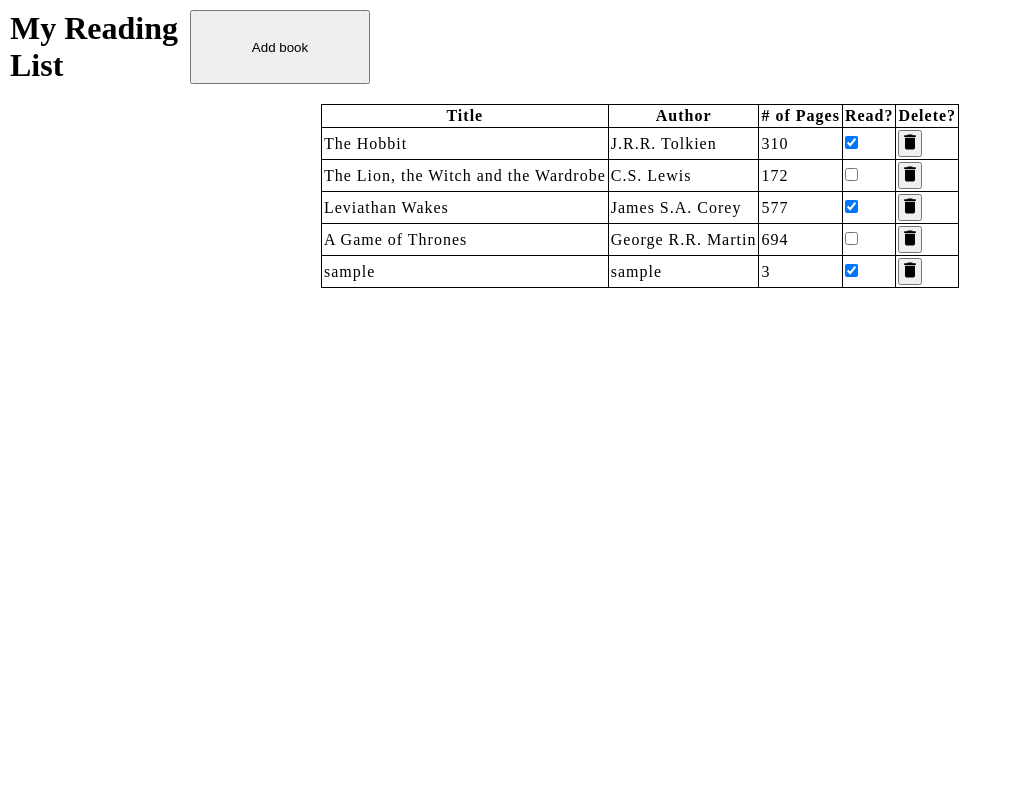
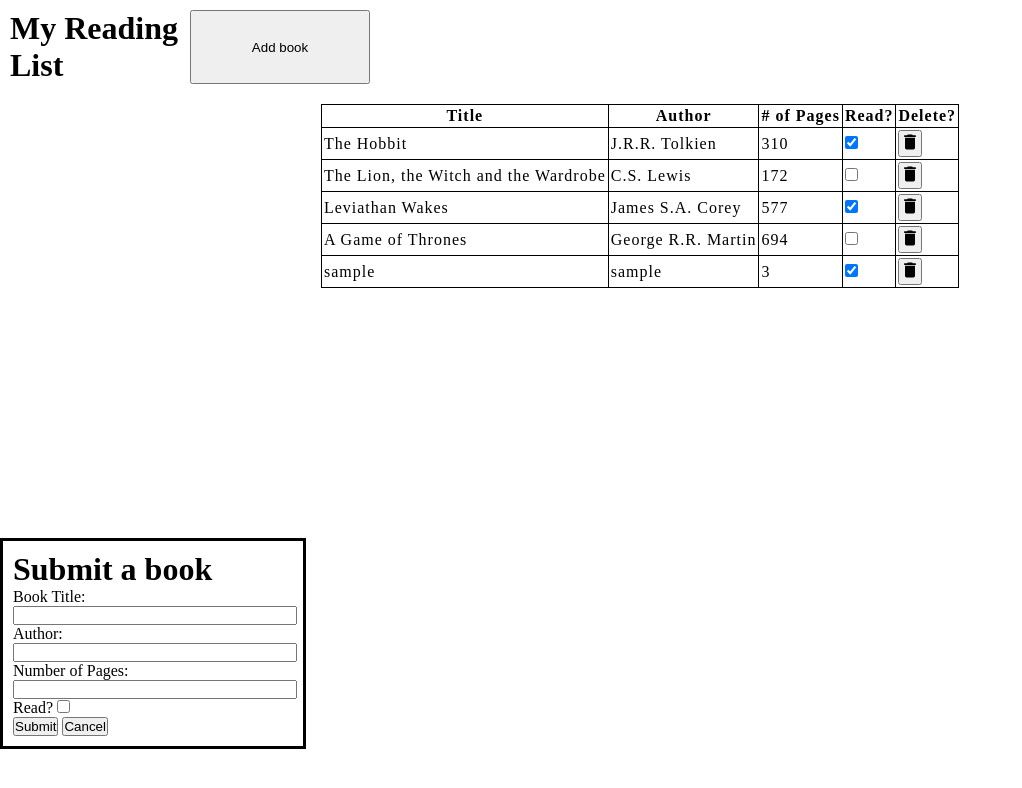
Before and after one commit to cwilso28/reading_list, a plain HTML site: page index.html in a window 1280 px wide. Shown: the whole page, without its empty margins (0-1022 px from the left). Drawn offline with Linux system fonts and the light colour scheme.

Commit message:
Reorganize form fields
The form fields are reorganized to make it more readable for the user

```diff
--- a/index.html
+++ b/index.html
@@ -27,17 +27,30 @@
   <div id="popupOverlay" class="popup-container">
     <form action="" method="get" class="form-container">
       <h1>Submit a book</h1>
+      <div class="title-container">
         <label for="book_title">Book Title:</label>
         <input type="text" id="book_title"/>
+      </div>
 
+      <div class="author-container">
         <label for="book_author">Author:</label>
         <input type="text" id="book_author"/>
+      </div>
 
+      <div class="pagecount-container">
         <label for="page_count">Number of Pages:</label>
         <input type="number" id="page_count"/>
+      </div>
 
+      <div class="readstatus-container">
         <label for="read_status">Read?</label>
         <input type="checkbox" id="read_status"/>
+      </div>
+
+      <div class="formbutton-container">
+        <button type="button" class="submitButton">Submit</button>
+        <button type="button" class="cancelButton" onclick="closeForm()">Cancel</button>
+      </div>
     </form>
   </div>
 </body>
--- a/javascript.js
+++ b/javascript.js
@@ -92,6 +92,9 @@ function delete_button_press(e) {
 function openForm() {
     document.getElementById("popupOverlay").style.display="block";
 }
+function closeForm() {
+    document.getElementById("popupOverlay").style.display="none";
+}
 
 table.addEventListener("click", function(e) {
     delete_button_press(e);
--- a/stylesheet.css
+++ b/stylesheet.css
@@ -36,7 +36,24 @@ img {
   color: #b40000;
 }
 
+/* Form styling */
 .popup-container {
-  display:none;
+  /* display:none; */
+  /* display:block; */
   border: 3px solid black;
+  background-color: #fff;
+  position:fixed;
 }
+
+.form-container {
+  max-width: 300px;
+  padding:10px;
+  box-sizing: border-box;
+  display:grid;
+  grid-template-rows: repeat(6 1fr);
+}
+
+input[type="text"],
+input[type="number"] {
+  width: 100%;
+}
```
Lines whose indentation alone changed are shown as unchanged.
